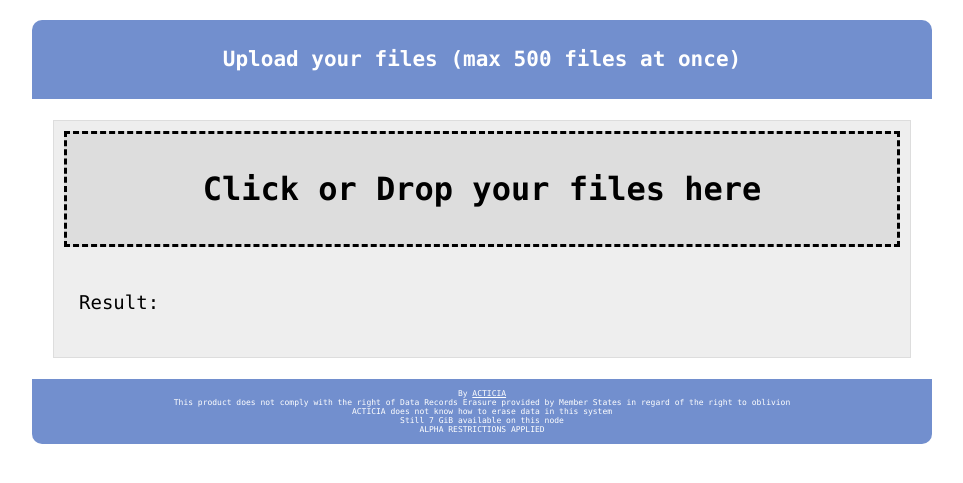
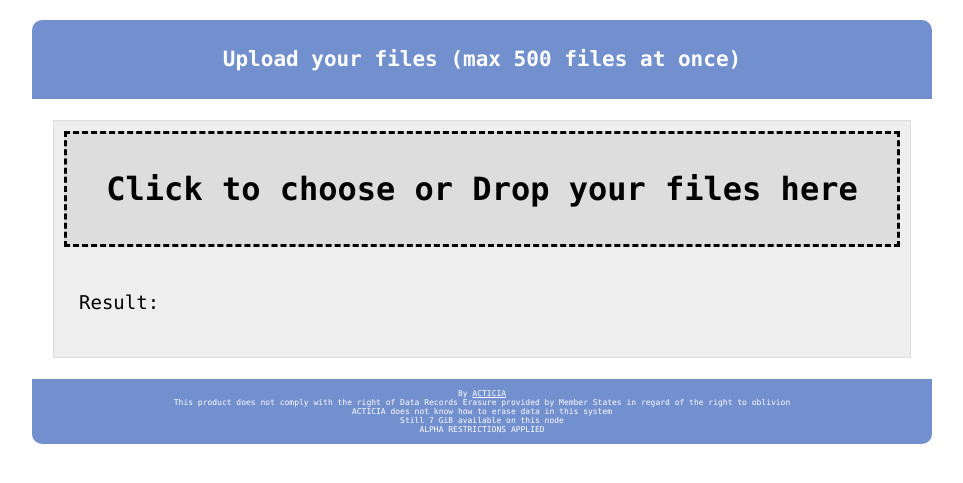
Before and after one commit to magikalex81/The-Storage-Area, a PHP site: page / in a window 1280 px wide. Shown: the part 88-571 px from the top of the page, without its empty margins (158-1121 px from the left). Run offline with PHP 8.4, Linux system fonts and the light colour scheme.

Commit message:
Update index.php

```diff
--- a/alex1.acticia.net/index.php
+++ b/alex1.acticia.net/index.php
@@ -23,7 +23,7 @@ $maxfiles = 500
 			</div>
 			<div class="upload_form_cont">
 				<div class="info">
-					<div id="dropArea">Click or Drop your files here</div>
+					<div id="dropArea">Click to choose or Drop your files here</div>
 					<div>
 						<span id="count"></span>
 					</div>
```
